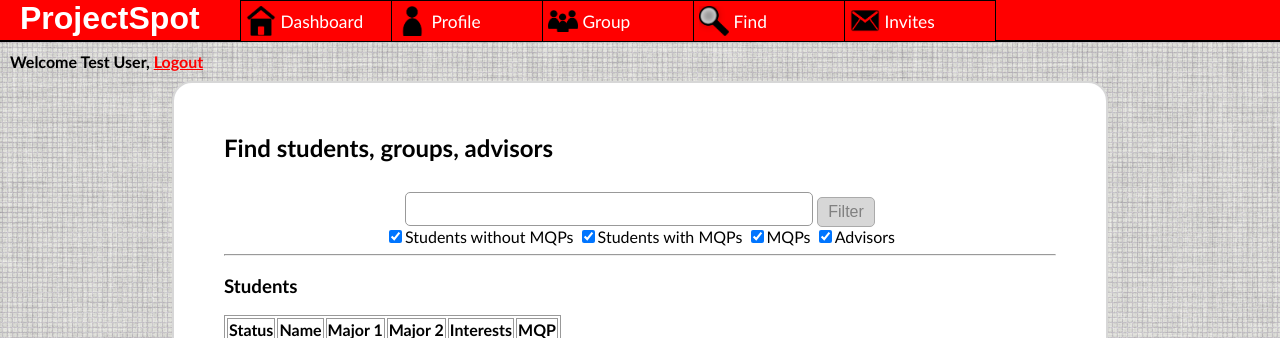
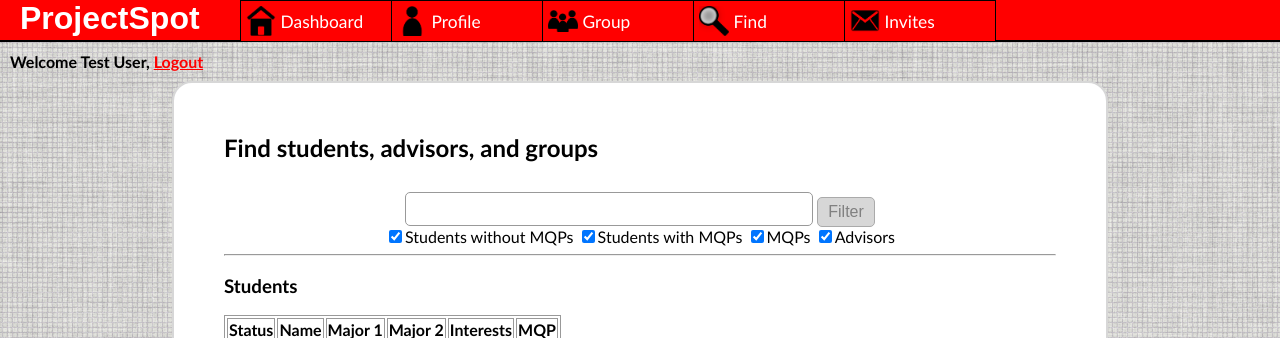
Before and after one commit to irreama/ProjectSpot, a PHP site: template ProjectSpot/application/views/home/browse.php in a window 1280 px wide. Shown: the top 338 px of the page. Run offline with PHP 8.4, Linux system fonts and the light colour scheme; the template is opened without the code that fills it, so the values that code supplies are empty; some libraries are stand-ins or nearby versions.

Commit message:
ordering of header to match. HCI and stuff

```diff
--- a/ProjectSpot/application/views/home/browse.php
+++ b/ProjectSpot/application/views/home/browse.php
@@ -1,6 +1,6 @@
 <link rel="stylesheet" type="text/css" href="<?=base_url()?>stylesheets/browse.css">
 <div class="page-title">
-	<h2>Find students, groups, advisors</h2>
+	<h2>Find students, advisors, and groups</h2>
 </div>
 
 <div class="search-bar">
```
